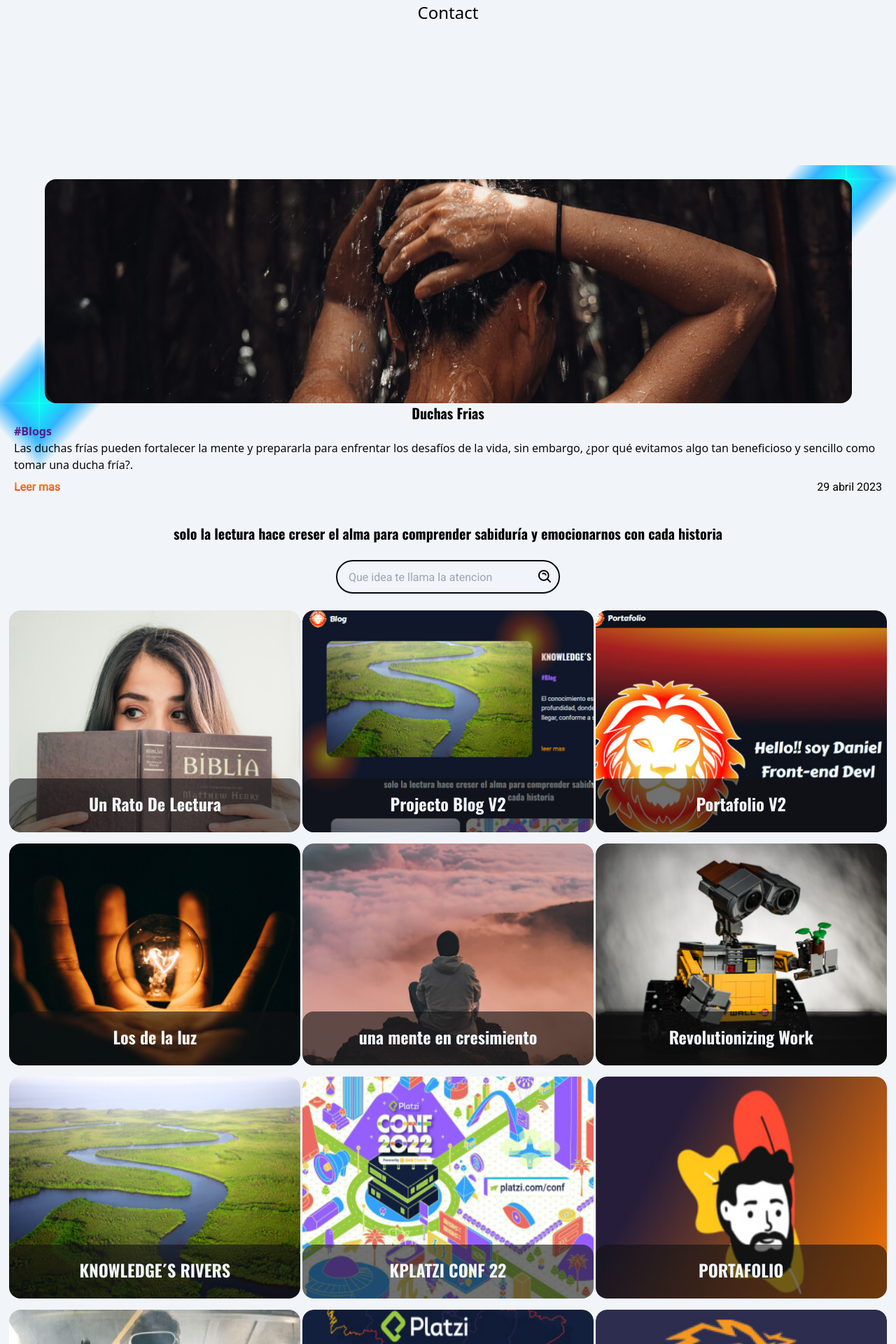
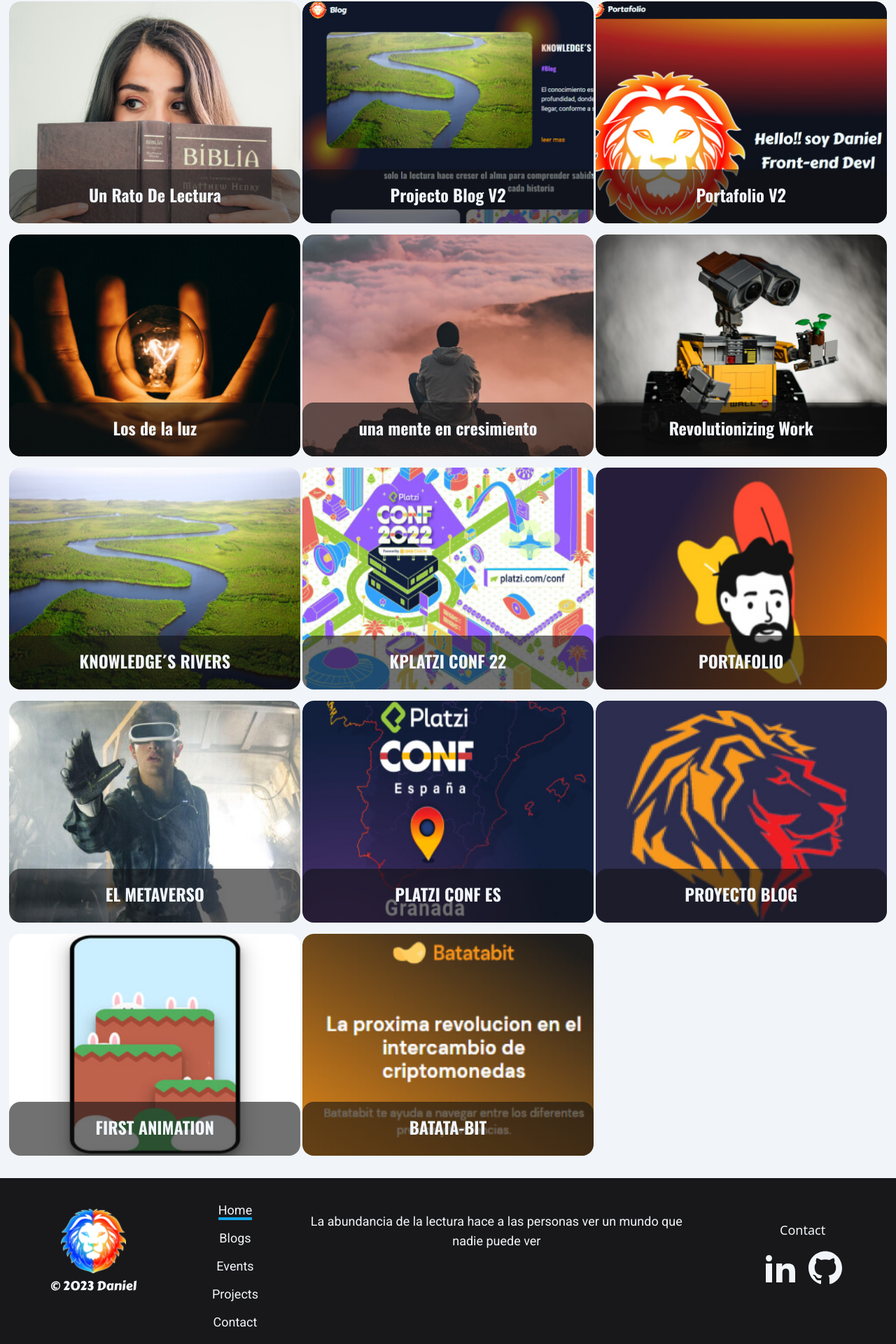
Before and after one commit to DanielLenoz/Daniel-blogV3, a React (Vite) app: page / in a window 1280 px wide. Shown: the part 614-2534 px from the top of the page at 70% size. Built offline with nearby package versions, Linux system fonts and the light colour scheme.

Commit message:
created responsive linght project and adding animacion in the diamond and changes color wekit-scrollbar

```diff
--- a/src/components/Footer.jsx
+++ b/src/components/Footer.jsx
@@ -9,12 +9,12 @@
   const activeStyle = 'border-b-4 border-sky-500 up'
 
   return (
-    <footer className="relative z-20 grid justify-items-center bg-zinc-900 text-slate-100 ">
-      <p className=" mx-12 mt-12 text-center font-roboto">
+    <footer className="relative z-20 grid justify-items-center bg-zinc-900 text-slate-100 lg:grid-cols-6 lg:grid-rows-1 lg:items-center lg:px-8">
+      <p className=" mx-12 mt-12 text-center font-roboto lg:col-start-3 lg:col-end-6 lg:row-start-1 lg:row-end-2 lg:self-start lg:text-lg lg:mr-16 lg:ml-0">
         La abundancia de la lectura hace a las personas ver un mundo que nadie
         puede ver
       </p>
-      <ul className="my-16 grid gap-7 font-roboto text-base">
+      <ul className="my-16 grid gap-7 font-roboto text-base lg:col-start-2 lg:col-end-3 lg:row-start-1 lg:row-end-2 lg:gap-3 lg:text-lg lg:my-8">
         {routes.map((routes) => {
           return (
             <MuneList
@@ -26,8 +26,8 @@
           )
         })}
       </ul>
-      <section className="group mb-10 grid justify-center">
-        <p className=" mb-3 border-b-4 border-transparent text-center text-base font-normal transition delay-150 ease-in group-hover:border-b-4 group-hover:border-sky-500 ">
+      <section className="group mb-10 grid justify-center lg:col-start-6 lg:col-end-7 lg:row-start-1 lg:row-end-2">
+        <p className=" mb-3 border-b-4 border-transparent text-center text-base font-normal transition delay-150 ease-in group-hover:border-b-4 group-hover:border-sky-500 lg:text-lg">
           Contact
         </p>
         <article className="flex space-x-4">
@@ -43,9 +43,11 @@
           </Link>
         </article>
       </section>
-      <section className="mb-10 grid justify-items-center">
+      <section className="mb-10 grid justify-items-center lg:col-start-1 lg:col-end-2 lg:row-start-1 lg:row-end-2">
         <img className="scal" src={logoDoble} alt="" />
-        <p className="pt-1 text-center font-carter">© 2023 Daniel</p>
+        <p className="pt-1 text-center font-carter lg:text-lg">
+          © 2023 Daniel
+        </p>
       </section>
     </footer>
   )
--- a/src/components/Menu.jsx
+++ b/src/components/Menu.jsx
@@ -34,10 +34,9 @@
             />
           )}
         </section>
-      </nav>
 
-      <section className="sticky z-10 hidden h-screen justify-center bg-slate-100 lg:grid">
-        <ul className="my-32 grid gap-1 text-2xl">
+        <section className="z-10 hidden bg-slate-100 lg:grid">
+          <ul className="flex gap-7 font-carter text-2xl">
             {routes.map((routes) => {
               return (
                 <MuneList
@@ -49,6 +48,7 @@
             })}
           </ul>
         </section>
+      </nav>
 
       {!!menuActive && (
         <section className="relative z-10 grid h-screen justify-center bg-slate-100">
--- a/src/components/Search.jsx
+++ b/src/components/Search.jsx
@@ -4,9 +4,9 @@
 function Search({ searchValue, setSearchValue }) {
   return (
     <>
-      <label className="label my-6 flex h-12 w-80 cursor-pointer items-center overflow-hidden rounded-full mx-auto border-2 border-gray-950 pl-4 pr-2 focus-within:border-sky-500">
+      <label className="label mx-auto my-6 flex h-12 w-80 cursor-pointer items-center overflow-hidden rounded-full border-2 border-gray-950 pl-4 pr-2 focus-within:border-sky-500 lg:h-14 lg:w-[684px] ">
         <input
-          className="input rounded-ful h-12 w-80 rounded-full bg-slate-100 font-roboto text-base font-normal outline-transparent"
+          className="input rounded-ful h-12 w-80 rounded-full bg-slate-100 font-roboto text-base font-normal outline-transparent lg:h-14 lg:w-[684px] lg:text-lg"
           type="text"
           value={searchValue}
           placeholder="Que idea te llama la atencion"
--- a/src/pages/Blog.jsx
+++ b/src/pages/Blog.jsx
@@ -33,11 +33,13 @@
                   />
                 </picture>
               </figure>
-              <div className="diamond scal absolute -bottom-40 -left-20 h-44 w-40 "></div>
-              <div className="diamond scal absolute -bottom-20 -right-20 h-44 w-40"></div>
+              <div className="diamond scal absolute -bottom-40 -left-20 h-44 w-40 lg:-left-2"></div>
+              <div className="diamond scal absolute -bottom-20 -right-20 h-44 w-40 lg:-right-8"></div>
             </section>
-            <section className="relative z-10">
-              <h1 className=" font-oswald text-xl font-bold">{blog.title}</h1>
+            <section className="relative z-10 lg:px-28">
+              <h1 className=" font-oswald text-xl font-bold lg:text-3xl">
+                {blog.title}
+              </h1>
               <article className="mb-3 mt-1 flex justify-between">
                 <p
                   className={`${
@@ -46,15 +48,17 @@
                       : blog.hashtag === '#Events'
                       ? 'text-lime-400'
                       : 'text-teal-600'
-                  } font-oscald text-base font-bold`}
+                  } font-oscald text-base font-bold lg:text-lg`}
                 >
                   {blog.hashtag}
                 </p>
-                <p className="font-roboto text-base font-normal">{blog.date}</p>
+                <p className="font-roboto text-base font-normal lg:text-lg">
+                  {blog.date}
+                </p>
               </article>
 
               <p
-                className="font-robot text-base font-normal leading-6 text-zinc-950"
+                className="font-robot text-base font-normal leading-6 text-zinc-950 lg:text-lg"
                 dangerouslySetInnerHTML={{ __html: blog.text }}
               ></p>
             </section>
@@ -62,12 +66,12 @@
         )
       })}
 
-      <section className="relative mt-4 pb-10">
-        <p className="mb-6 text-center font-oswald text-xl font-bold">
+      <section className="relative mt-4 pb-10 md:mt-10">
+        <p className="mb-6 text-center font-oswald text-xl font-bold lg:text-3xl">
           Ultimos Blogs
         </p>
-        <div className="diamond scal absolute -left-20 -top-7 h-44 w-40"></div>
-        <div className="diamond scal absolute -right-20 -top-7 h-44 w-40"></div>
+        <div className="diamond scal absolute -left-20 -top-7 h-44 w-40 lg:-left-12"></div>
+        <div className="diamond scal absolute -right-20 -top-7 h-44 w-40 lg:-right-12"></div>
         <Cards blogData2={blogData} filterData={newblogDataLast} />
       </section>
     </main>
--- a/src/pages/Contact.jsx
+++ b/src/pages/Contact.jsx
@@ -12,53 +12,62 @@
         ¡Hablemos!
       </h1>
       <section className="relative my-11 grid justify-items-center gap-7">
-        <div className="diamond scal absolute -right-14 -top-20 h-44 w-40"></div>
-        <article className="gradient-contact z-10 grid w-[343px] rounded-3xl text-center text-slate-100">
-          <div className="grid justify-center rounded-3xl bg-gradient-to-b from-sky-500">
-            <ImLinkedin2 className=" h-20 w-20 fill-white" />
+        <div className="diamond scal absolute -right-14 -top-20 h-44 w-40 md:right-36 lg:right-0"></div>
+        <article className="gradient-contact z-10 grid w-[343px] rounded-3xl text-center text-slate-100 lg:flex lg:w-[910px]">
+          <div className="grid justify-center rounded-3xl bg-gradient-to-b from-sky-500 lg:relative lg:h-56 lg:w-[1100px] lg:pt-4">
+            <ImLinkedin2 className=" h-20 w-20 fill-white lg:h-28 lg:w-28" />
           </div>
-          <h1 className="pt-2 font-oswald text-lg font-bold">
+          <section className="lg:mt-5">
+            <h1 className="pt-2 font-oswald text-lg font-bold lg:pb-4 lg:text-2xl">
               Daniel Steven Rodríguez Verano
             </h1>
-          <p className=" px-3 pt-2 font-roboto text-base font-normal">
+            <p className=" px-3 pt-2 font-roboto text-base font-normal lg:text-lg">
               Si aprecias mi trabajo en diseño y creación de productos, no dudes
               en contactarme a través de LinkedIn. Estaré encantado de hablar
               sobre cualquier proyecto que tengas en mente. ¡Espero tener la
               oportunidad de colaborar contigo!
             </p>
+          </section>
           <Link
-            className="gradient-contact my-5 flex h-14 w-72 items-center justify-center justify-self-center rounded-2xl"
+            className="gradient-contact my-5 flex h-14 w-72 items-center justify-center justify-self-center rounded-2xl lg:absolute lg:left-20 lg:top-32"
             to={
               'https://www.linkedin.com/in/daniel-steven-rodriguez-verano-417472241/'
             }
           >
-            <p className="font-oswald text-lg font-bold">Conéctate con Migo</p>
+            <p className="font-oswald text-lg font-bold lg:text-2xl">
+              Conéctate con Migo
+            </p>
+            <MdOutlineDoubleArrow className="ml-2 h-8 w-8 " />
+          </Link>
+        </article>
+        <div className="diamond scal absolute -left-14 top-72 h-44 w-40 md:left-32 lg:-left-5 lg:top-36"></div>
+        <article className="gradient-contact z-10 grid w-[343px] rounded-3xl text-center text-slate-100 lg:flex lg:w-[910px]">
+          <div className="grid justify-center rounded-3xl bg-gradient-to-b from-black lg:relative lg:h-56 lg:w-[1100px] lg:pt-4">
+            <ImGithub className="mt-3 h-20 w-20 fill-white lg:h-28 lg:w-28" />
+          </div>
+          <section className="lg:mt-5">
+            <h1 className="pt-2 font-oswald text-lg font-bold lg:pb-4 lg:text-2xl">
+              Daniel Steven Rodríguez Verano
+            </h1>
+            <p className="px-3 pt-2 font-roboto text-base font-normal lg:text-lg">
+              Si aprecias mi trabajo en diseño y creación de productos, te
+              invito a explorar mi trabajo en GitHub. Allí podrás encontrar el
+              código y el diseño, lo que te permitirá apreciar la calidad de los
+              productos que desarrollo. ¡Espero que disfrutes explorando mi
+              perfil!
+            </p>
+          </section>
+          <Link
+            className="gradient-contact my-5 flex h-14 w-72 items-center justify-center justify-self-center rounded-2xl lg:absolute lg:bottom-0 lg:left-20"
+            to={'https://github.com/DanielLenoz'}
+          >
+            <p className="font-oswald text-lg font-bold lg:text-2xl">
+              Mira el Desarrollo
+            </p>
             <MdOutlineDoubleArrow className="ml-2 h-8 w-8" />
           </Link>
         </article>
-        <div className="diamond scal absolute -left-14 top-72 h-44 w-40"></div>
-        <article className="gradient-contact z-10 grid w-[343px] rounded-3xl text-center text-slate-100">
-          <div className="grid justify-center rounded-3xl bg-gradient-to-b from-black">
-            <ImGithub className="mt-3 h-20 w-20 fill-white" />
-          </div>
-          <h1 className="pt-2 font-oswald text-lg font-bold">
-            Daniel Steven Rodríguez Verano
-          </h1>
-          <p className="px-3 pt-2 font-roboto text-base font-normal">
-            Si aprecias mi trabajo en diseño y creación de productos, te invito
-            a explorar mi trabajo en GitHub. Allí podrás encontrar el código y
-            el diseño, lo que te permitirá apreciar la calidad de los productos
-            que desarrollo. ¡Espero que disfrutes explorando mi perfil!
-          </p>
-          <Link
-            className="gradient-contact my-5 flex h-14 w-72 items-center justify-center justify-self-center rounded-2xl"
-            to={'https://github.com/DanielLenoz'}
-          >
-            <p className="font-oswald text-lg font-bold">Mira el Desarrollo</p>
-            <MdOutlineDoubleArrow className="ml-2 h-8 w-8" />
-          </Link>
-        </article>
-        <div className="diamond scal absolute -bottom-16 -right-14 h-44 w-40"></div>
+        <div className="diamond scal absolute -bottom-16 -right-14 h-44 w-40 md:right-36 lg:right-0"></div>
       </section>
     </section>
   )
--- a/src/pages/Home.jsx
+++ b/src/pages/Home.jsx
@@ -26,17 +26,20 @@
       {blogData
         .map((blog) => {
           return (
-            <section className="grid justify-items-center" key={blog.title}>
+            <section
+              className="grid justify-center justify-items-center lg:flex lg:gap-8 "
+              key={blog.title}
+            >
               <section className="relative">
                 <div className="diamond scal absolute -right-20 -top-24 h-48 w-44"></div>
                 <figure className="relative z-10">
                   <picture>
                     <source
-                      media="(min-width:945px)"
+                      media="(min-width:1440px)"
                       srcSet={blog.imgDesktop}
                     />
                     <img
-                      className="rounded-2xl bg-cover bg-center bg-no-repeat"
+                      className="rounded-2xl bg-cover bg-center bg-no-repeat xl:h-[330px] xl:w-[700px]"
                       src={blog.imgIphone}
                       alt={blog.altDescription}
                     />
@@ -44,8 +47,8 @@
                 </figure>
                 <div className="diamond scal absolute -bottom-24 -left-24 h-48 w-44"></div>
               </section>
-              <section className="z-10 grid">
-                <h1 className=" text-center font-oswald text-xl font-bold">
+              <section className="z-10 grid lg:w-5/12">
+                <h1 className=" text-center font-oswald text-xl font-bold lg:text-start lg:text-3xl">
                   {blog.title}
                 </h1>
                 <p
@@ -55,21 +58,21 @@
                       : blog.hashtag === '#Events'
                       ? 'text-lime-400'
                       : 'text-teal-600'
-                  } font-oscald text-base font-bold`}
+                  } font-oscald text-base font-bold lg:text-lg`}
                 >
                   {blog.hashtag}
                 </p>
-                <p className="font-robot text-base font-normal leading-6 text-zinc-950">
+                <p className="font-robot text-base font-normal leading-6 text-zinc-950 lg:text-lg">
                   {blog.description}
                 </p>
-                <article className="mt-2 flex justify-between">
+                <article className="mt-2 flex justify-between lg:items-center">
                   <NavLink
-                    className="gradient-leer font-roboto text-base font-bold"
+                    className="gradient-leer font-roboto text-base font-bold lg:text-lg"
                     to={`/blog/${blog.title}`}
                   >
                     Leer mas
                   </NavLink>
-                  <p className="font-roboto text-base font-normal">
+                  <p className="font-roboto text-base font-normal lg:text-lg">
                     {blog.date}
                   </p>
                 </article>
@@ -79,7 +82,7 @@
         })
         .slice(0, 1)}
 
-      <h2 className=" mt-10 text-center font-oswald text-xl font-bold">
+      <h2 className=" mt-10 text-center font-oswald text-xl font-bold lg:mx-32 lg:text-3xl">
         solo la lectura hace creser el alma para comprender sabiduría y
         emocionarnos con cada historia
       </h2>
--- a/src/style/basic-style.css
+++ b/src/style/basic-style.css
@@ -25,14 +25,14 @@
 }
 
 ::-webkit-scrollbar-track {
-  background: #3d3d3d;
+  background: #88888a;
 }
 
 ::-webkit-scrollbar-thumb {
-  background: linear-gradient(to bottom, #f5af19, #f12711);
+  background: #bababd;
   border-radius: 3rem;
 }
 
 ::-webkit-scrollbar-thumb:hover {
-  background: #bd4103;
+  background: #2f2f31;
 }
```
Lines whose indentation alone changed are shown as unchanged.
